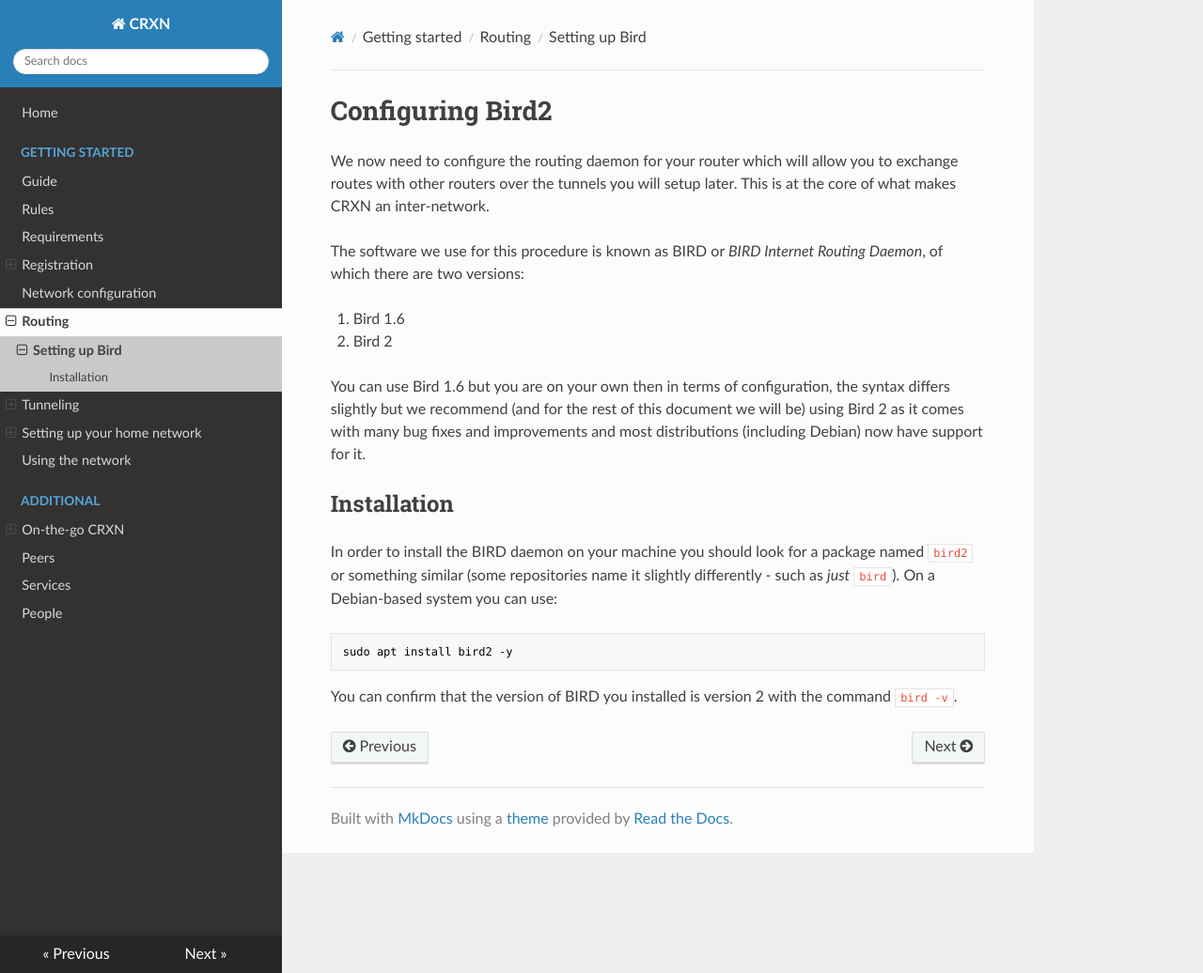
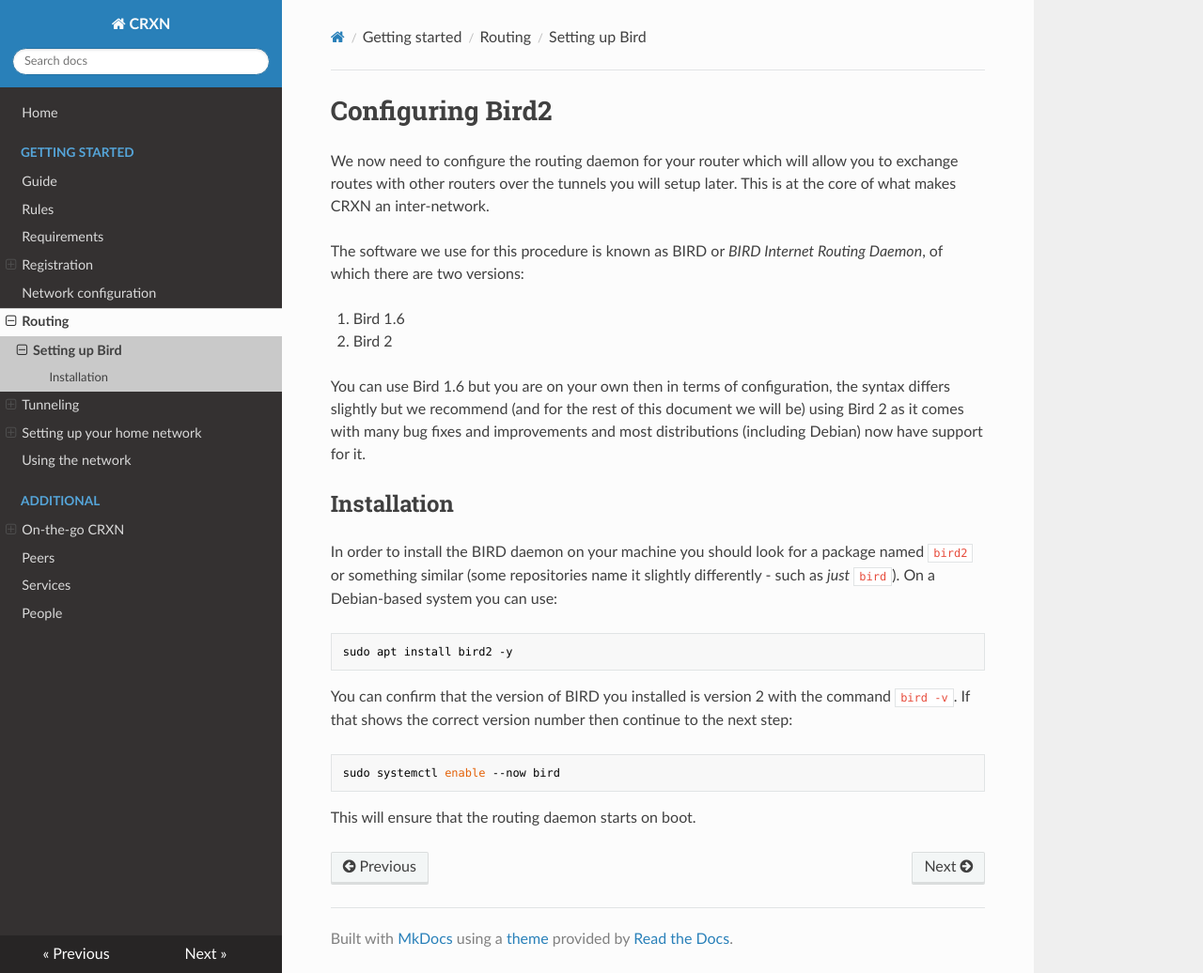
Before and after one commit to Community-Run-eXperimental-Network/docs, an MkDocs documentation site: the page built from docs/routing/bird/bird.md, in a window 1280 px wide and 1036 px high. Shown: the whole window at 94% size. Built offline with MkDocs 1.6.1, drawn with Linux system fonts in a browser that asks for light colours; nearby versions of some CDN libraries.

Commit message:
Added instructions to make BIRD start on boot

````diff
--- a/docs/routing/bird/bird.md
+++ b/docs/routing/bird/bird.md
@@ -26,4 +26,10 @@ can use:
 sudo apt install bird2 -y
 ```
 
-You can confirm that the version of BIRD you installed is version 2 with the command `bird -v`.
+You can confirm that the version of BIRD you installed is version 2 with the command `bird -v`. If that shows the correct version number then continue to the next step:
+
+```bash
+sudo systemctl enable --now bird
+```
+
+This will ensure that the routing daemon starts on boot.
````
Also changed, not shown: docs/routing/bird/bird2_old.md (+2 -0 lines).
